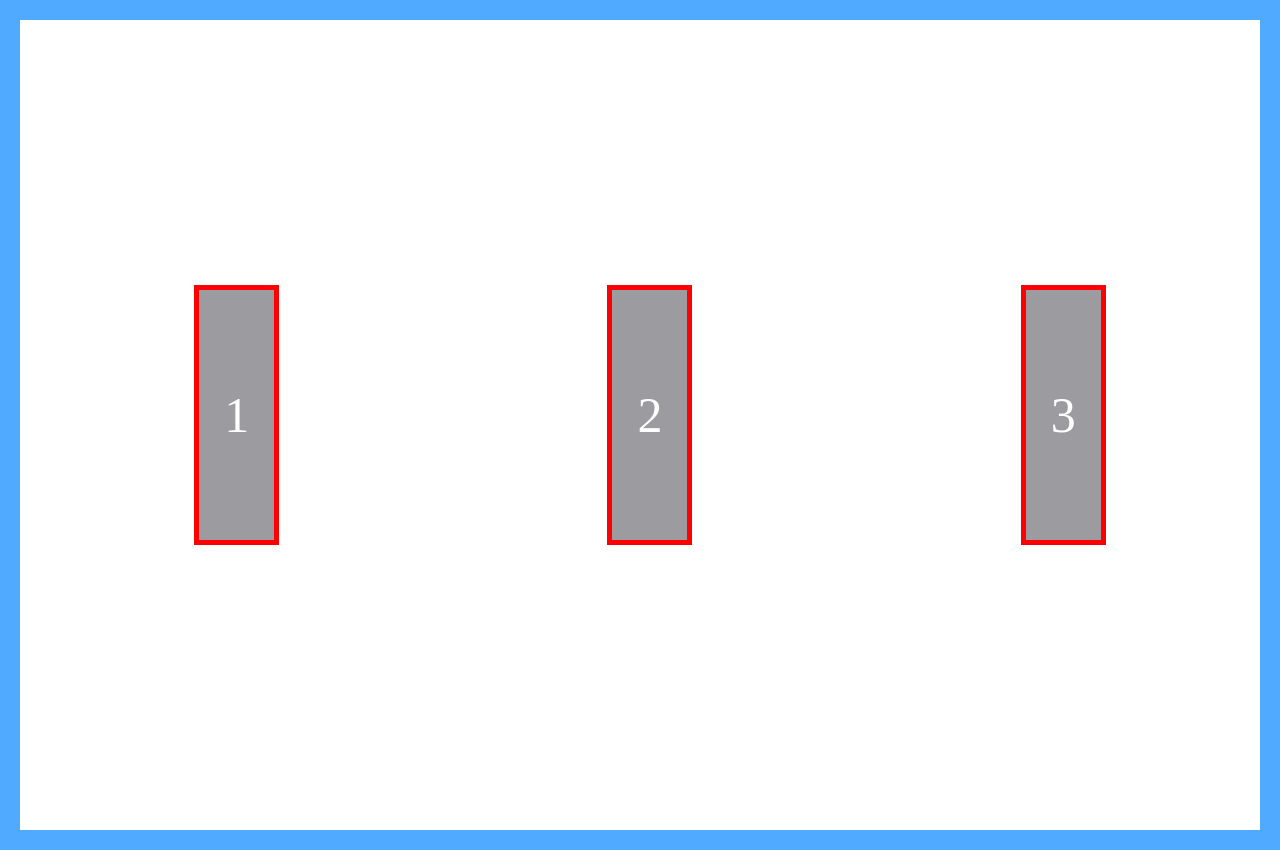
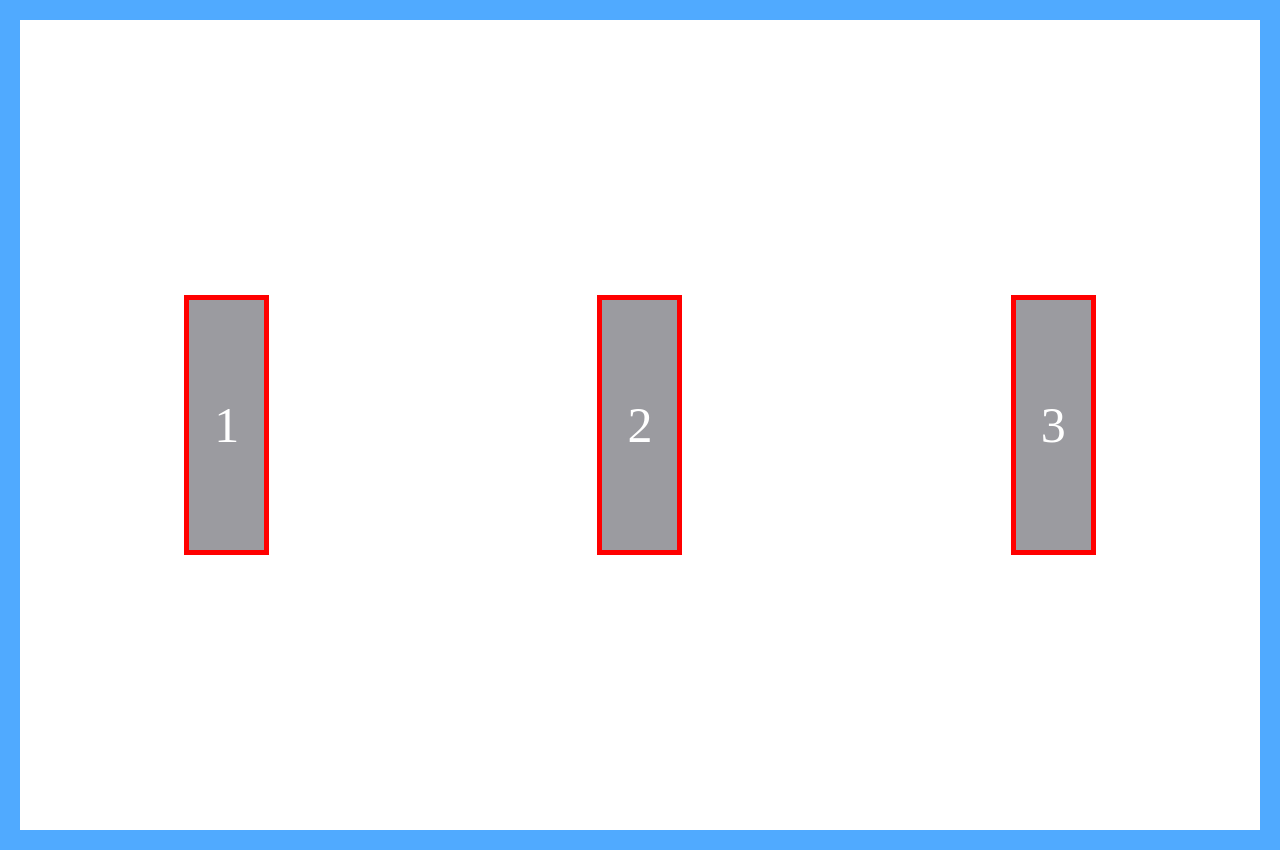
Before and after one commit to Zion0031/flexbox, a plain HTML site: page index.html in a window 1280 px wide. Drawn offline with Linux system fonts and the light colour scheme.

Commit message:
new today

```diff
--- a/scss/style.scss
+++ b/scss/style.scss
@@ -17,7 +17,7 @@
     border: 5px solid red;
     text-align: center;
     padding: 100px 25px;
-    margin: 0 0 20px 20px;
+    margin: 20px;
     font-size: 50px;
     color: #fff;
 }
```
Also changed, not shown: css/style.css.
